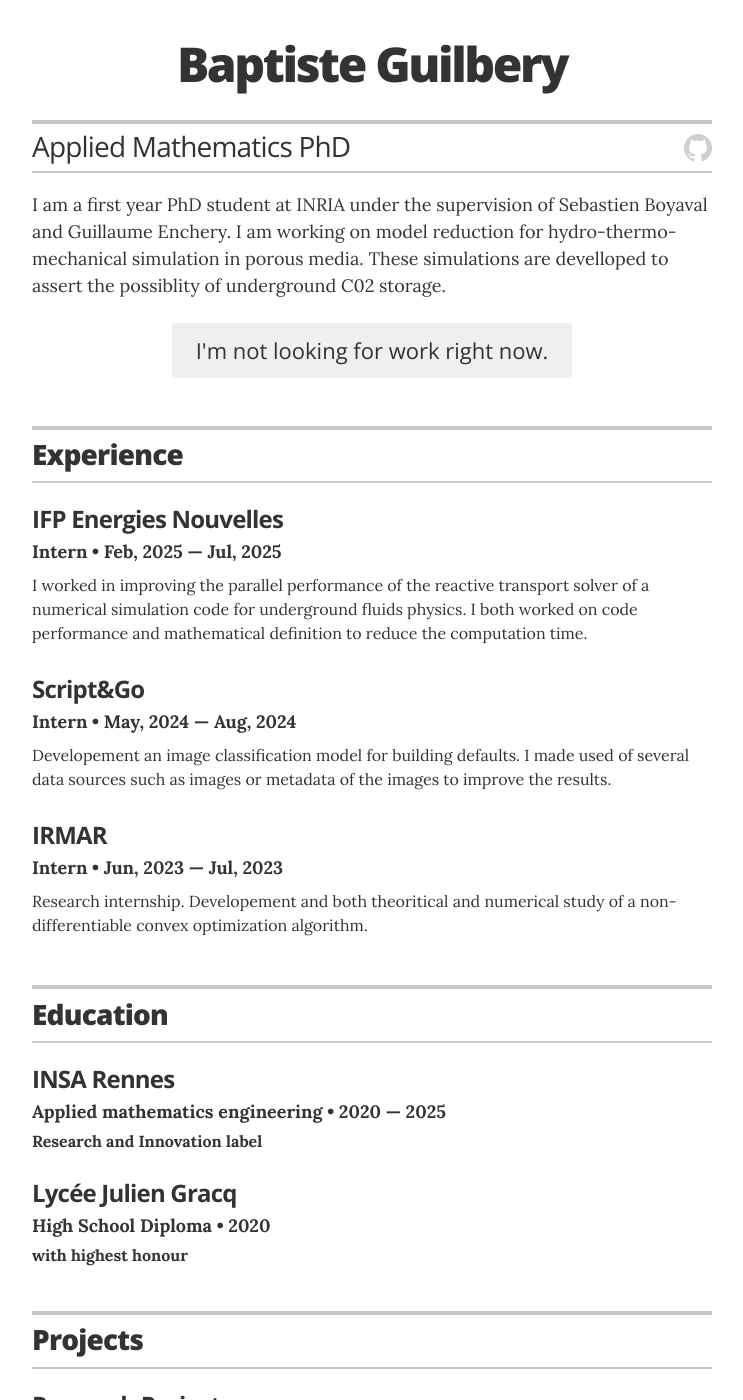
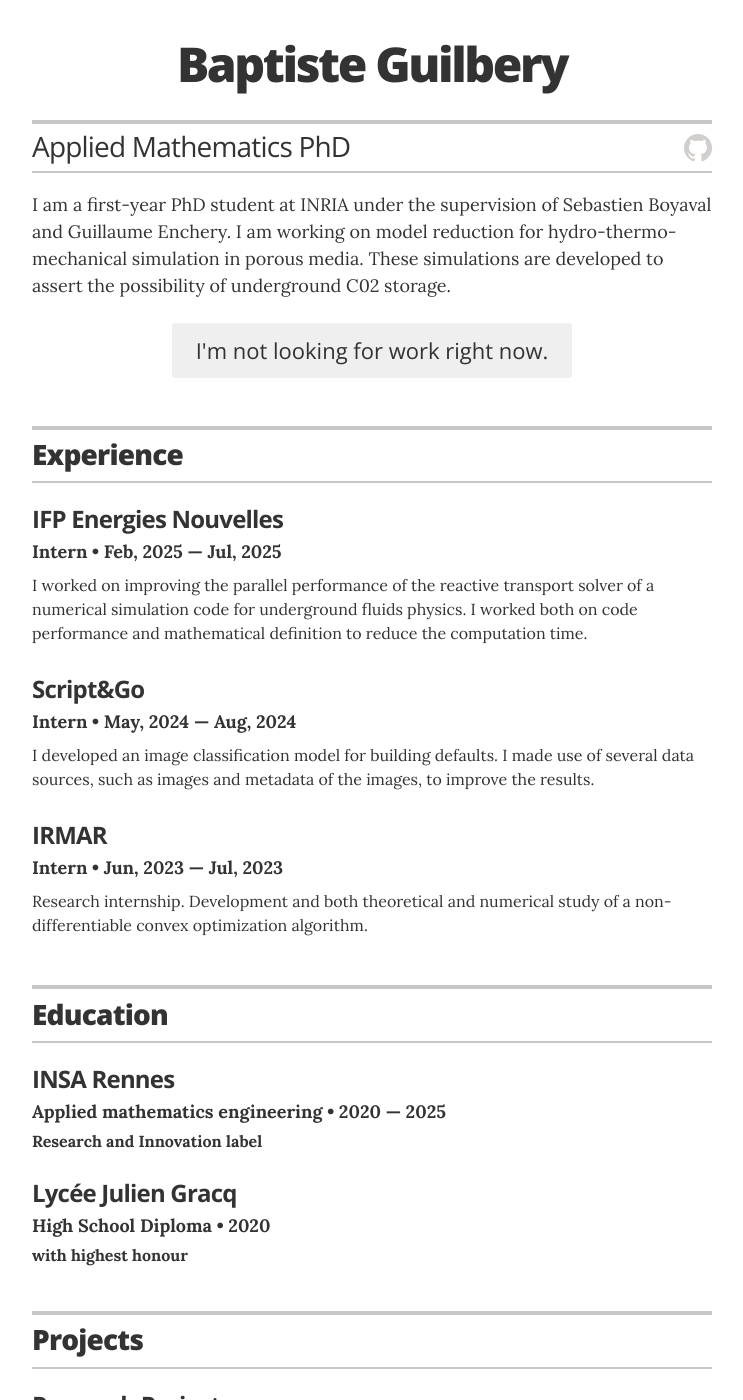
Before and after one commit to LeProblemeEDMN/LeProblemeEDMN.github.io, a Jekyll site: the page built from index.html, in a window 1280 px wide and 1400 px high. Shown: the whole window, without its empty margins (268-1011 px from the left). Built offline with Jekyll 4.4.1, drawn with Linux system fonts in a browser that asks for light colours; some of the changed text lies outside the part shown.

Commit message:
fautes 2

```diff
--- a/_config.yml
+++ b/_config.yml
@@ -23,7 +23,7 @@
 resume_header_contact_info:     "742 Evergreen Terrace, Springfield • 555-7334 • lisasimpson@youremailaddress.com"
 display_header_contact_info:    "false"
 
-resume_header_intro: "<p>I am a first year PhD student at INRIA under the supervision of Sebastien Boyaval and Guillaume Enchery. I am working on model reduction for hydro-thermo-mechanical simulation in porous media. These simulations are develloped to assert the possiblity of underground C02 storage.</p>"
+resume_header_intro: "<p>I am a first-year PhD student at INRIA under the supervision of Sebastien Boyaval and Guillaume Enchery. I am working on model reduction for hydro-thermo-mechanical simulation in porous media. These simulations are developed to assert the possibility of underground C02 storage.</p>"
 
 # use "yes" to display the email contact button,
 # "no" to display an "I'm not looking for work" message,
--- a/_data/experience.yml
+++ b/_data/experience.yml
@@ -3,17 +3,17 @@
 - company: IFP Energies Nouvelles
   position: Intern
   duration: Feb, 2025 &mdash; Jul, 2025
-  summary: I worked in improving the parallel performance of the reactive transport solver of a numerical simulation code for underground fluids physics. I both worked on code performance and mathematical definition to reduce the computation time.
+  summary: I worked on improving the parallel performance of the reactive transport solver of a numerical simulation code for underground fluids physics. I worked both on code performance and mathematical definition to reduce the computation time.
 
 # Director of Digital Stratgy
 - company: Script&Go
   position: Intern
   duration:  May, 2024 &mdash; Aug, 2024
-  summary: Developement an image classification model for building defaults. I made used of several data sources such as images or metadata of the images to improve the results.
+  summary: I developed an image classification model for building defaults. I made use of several data sources, such as images and metadata of the images, to improve the results.
 
 
 # Communications Coordinator
 - company: IRMAR
   position: Intern
   duration:  Jun, 2023  &mdash; Jul, 2023
-  summary: Research internship. Developement and both theoritical and numerical study of a non-differentiable convex optimization algorithm.
+  summary: Research internship. Development and both theoretical and numerical study of a non-differentiable convex optimization algorithm.
--- a/_data/skills.yml
+++ b/_data/skills.yml
@@ -1,6 +1,6 @@
 # Skills
 # Organizational leadership
-- skill: Developement
+- skill: Development
   description: Java, C++, python, C.
 
 - skill: Applied mathematics
```
